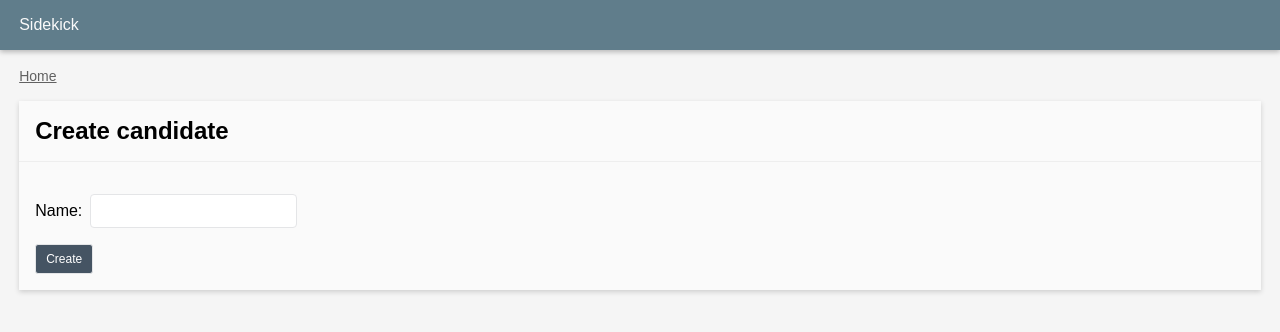
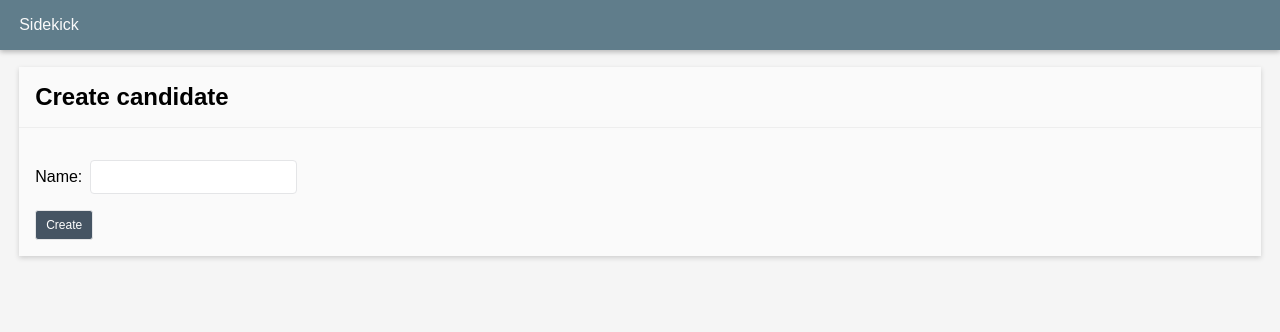
Before and after one commit to vinntreus/pykick, a Django app: page /candidate/create/ in a window 1280 px wide. Shown: the top 332 px of the page. Run offline with Django 3.2, Linux system fonts and the light colour scheme; some web fonts are replaced.

Commit message:
Remove home link

```diff
--- a/candidate/templates/create_candidate.html
+++ b/candidate/templates/create_candidate.html
@@ -2,13 +2,6 @@
 
 {% block content %}
     <div class="row">
-        <div class="six">
-            <nav>
-                <a href="{% url 'home' %}">Home</a>
-            </nav>
-        </div>
-    </div>
-    <div class="cf">
         <div class="six">
             <div class="box">
                 <div class="box-header block">
```
Also changed, not shown: candidate/templates/candidate.html (+0 -8 lines).
